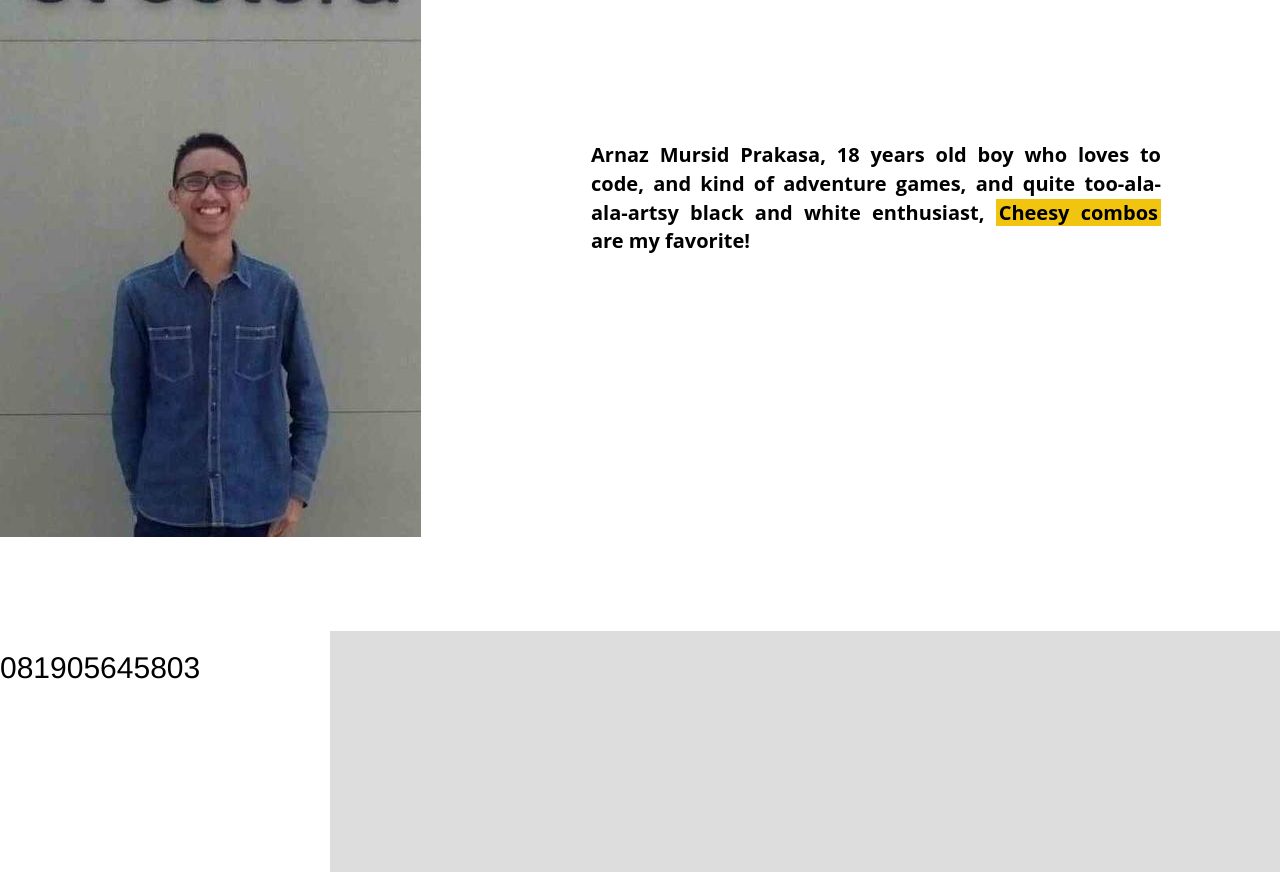
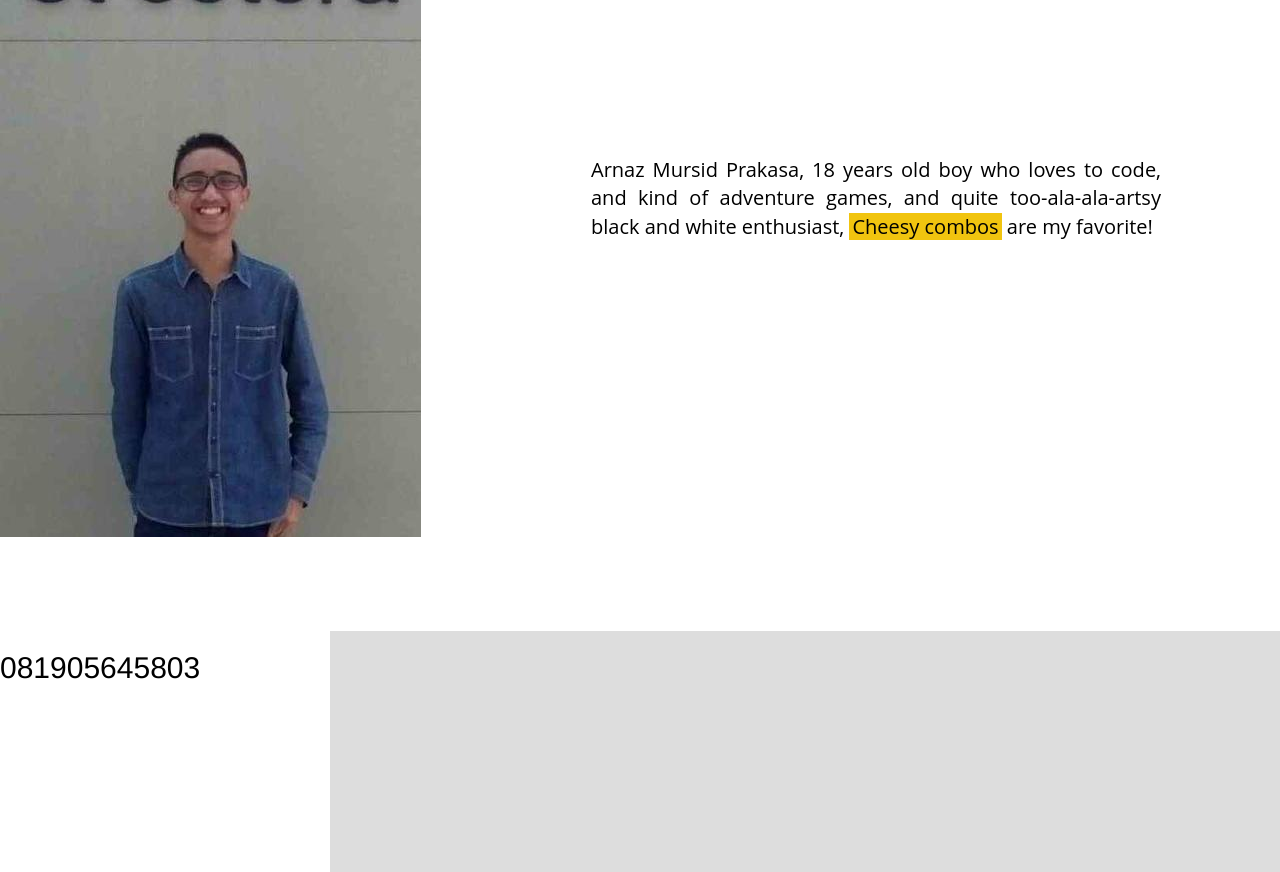
Before and after one commit to arnazmursidp/portofolio, a React (Create React App) app: page /home in a window 1280 px wide. Shown: the part 820-1692 px from the top of the page. Built offline with nearby package versions, Linux system fonts and the light colour scheme.

Commit message:
remove b tag

```diff
--- a/src/Introduce.js
+++ b/src/Introduce.js
@@ -19,7 +19,7 @@ class Introduce extends Component {
             </div>
             <div className={start === true ? 'show' : 'hidden'}>
                 <div className="App-p-div">
-                    <b><p>Arnaz Mursid Prakasa, 18 years old boy who loves to code, and kind of adventure games, and quite too-ala-ala-artsy black and white enthusiast, <span className="yellow">Cheesy combos</span> are my favorite!</p></b>
+                    <p>Arnaz Mursid Prakasa, 18 years old boy who loves to code, and kind of adventure games, and quite too-ala-ala-artsy black and white enthusiast, <span className="yellow">Cheesy combos</span> are my favorite!</p>
                  </div>
             </div>
         </div>
```
